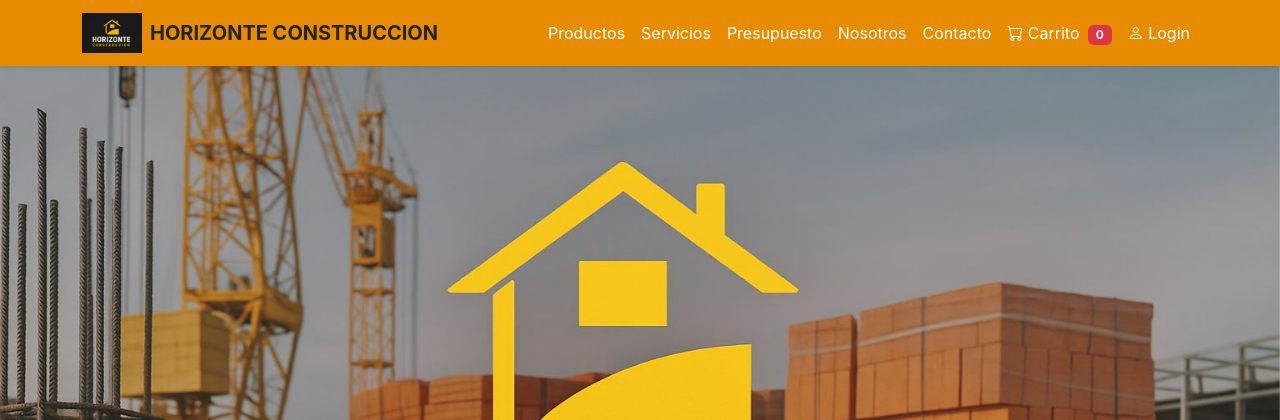
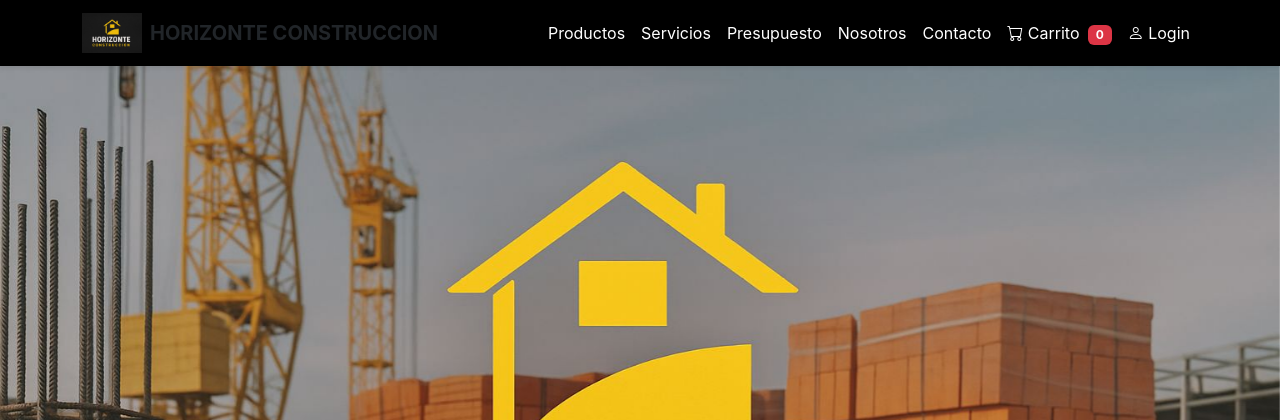
Before and after one commit to AdrianTejeda/PROYECTO-DE-LABORATORIO-DE-PROGRAMACION-, a PHP site: page / in a window 1280 px wide. Shown: the top 420 px of the page. Run offline with PHP 8.4, Linux system fonts and the light colour scheme; data comes from the database, SQL or seed files in the repository.

Commit message:
Cambio coles del navbar

```diff
--- a/css/styles.css
+++ b/css/styles.css
@@ -3,7 +3,7 @@
 /*  Colores de marca */
 :root {
   --color-principal: #e63946;   /* rojo para botones principales */
-  --color-secundario: rgb(231, 139, 0);  /* azul oscuro para navbar/fondos */
+  --color-secundario: #000000;  /* azul oscuro para navbar/fondos */
   --text-on-dark: #ffffff;      /* color de texto cuando el fondo es oscuro */
 }
 
```
